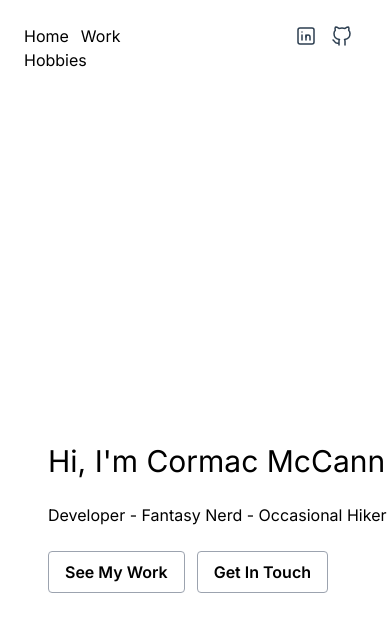
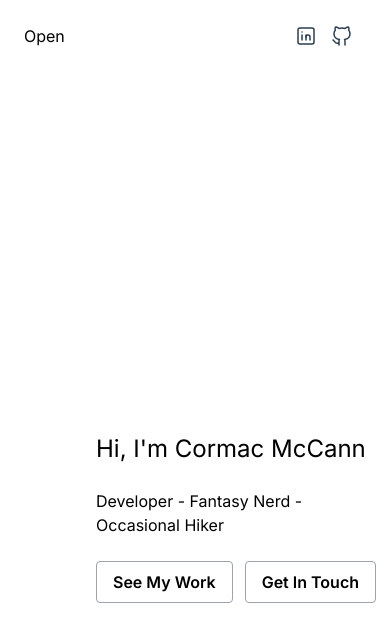
Before and after one commit to mccannsean421/cmccann-dot-com, a Next.js app: page / in a window 390 px wide. Shown: the top 642 px of the page. Built offline with nearby package versions, Linux system fonts and the light colour scheme.

Commit message:
nav updates and tests

```diff
--- a/src/app/layout.js
+++ b/src/app/layout.js
@@ -5,7 +5,7 @@ import Nav from "@/components/Nav";
 const inter = Inter({ subsets: ["latin"] });
 
 export const metadata = {
-  title: "Create Next App",
+  title: "Cormac McCann | Developer",
   description: "Generated by create next app",
 };
 
--- a/src/app/page.js
+++ b/src/app/page.js
@@ -4,8 +4,8 @@ export default function Home() {
   return (
     <div className="h-screen">
     <main className="grid items-center h-full">
-      <div className="hero pl-12">
-        <h1 className="text-3xl">Hi, I&apos;m Cormac McCann</h1>
+      <div className="hero pl-24">
+        <h1 className="text-2xl">Hi, I&apos;m Cormac McCann</h1>
         <h2 className="py-6">Developer - Fantasy Nerd - Occasional Hiker</h2>
         <div>
           <button className="bg-white hover:bg-gray-100 font-semibold py-2 px-4 border border-gray-400 rounded mr-3">See My Work</button>
--- a/src/components/Nav.js
+++ b/src/components/Nav.js
@@ -1,7 +1,11 @@
-import Image from 'next/image'
-import Link from "next/link"
+"use client"
+import Image from 'next/image';
+import Link from "next/link";
+import { useState } from 'react';
 
 export default function Nav() {
+
+    const [mobileNavIsOpen, setMobileNavIsOpen] = useState(false);
 
     const navLinks = [
         {
@@ -33,9 +37,10 @@ export default function Nav() {
     return <nav className="p-6 grid grid-cols-2">
         {/* nav links */}
         <div>
-            <ul>
-                { navLinks.map((link, index) => <li className="inline-block pr-3" key={`nav-link-${index}`}><Link href={link.path}>{link.displayText}</Link></li>) }
+            <ul className={`absolute lg:relative lg:left-auto duration-200 top-32 lg:top-0 ${mobileNavIsOpen ? "left-0 " : "-left-64"}`}>
+                { navLinks.map((link, index) => <li className="lg:inline-block pr-3" key={`nav-link-${index}`}><Link href={link.path}>{link.displayText}</Link></li>) }
             </ul>
+            <button className="lg:hidden" onClick={() => setMobileNavIsOpen(!mobileNavIsOpen)}>Open</button>
         </div>
 
         {/* social links */}
```
Also changed, not shown: 1 other file (tests, documents, lock files or other folders).
